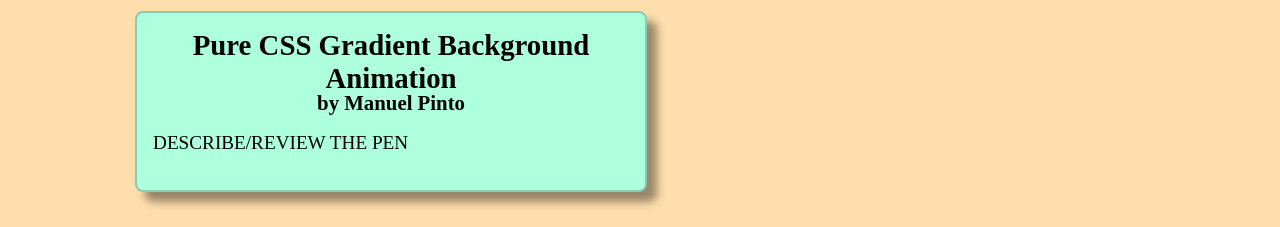
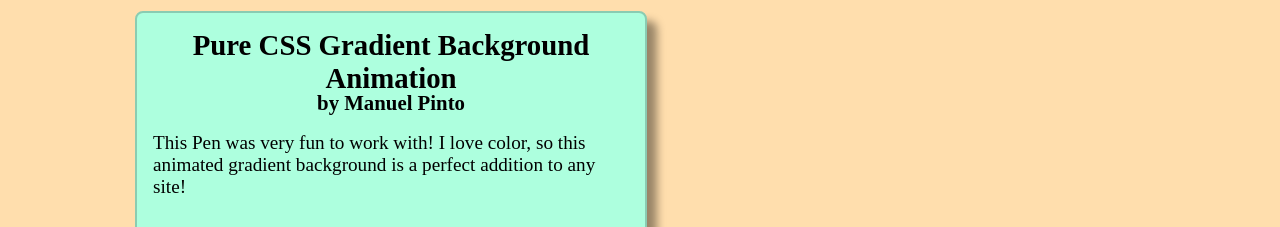
Before and after one commit to RVCC-IDMX/embed-codepen-JennaLynnMc, a plain HTML site: page index.html in a window 1280 px wide. Shown: the part 85-312 px from the top of the page. Drawn offline with Linux system fonts and the light colour scheme; a web font is replaced by a local one.

Commit message:
edited the pen description

```diff
--- a/index.html
+++ b/index.html
@@ -18,7 +18,7 @@
         <article>
           <h2>Pure CSS Gradient Background Animation</h2>
           <h3>by Manuel Pinto</h3>
-          <p>DESCRIBE/REVIEW THE PEN</p>
+          <p>This Pen was very fun to work with! I love color, so this animated gradient background is a perfect addition to any site! </p>
         </article>
         <section>E<div class="d-flex flex-column justify-content-center w-100 h-100">
 
```
